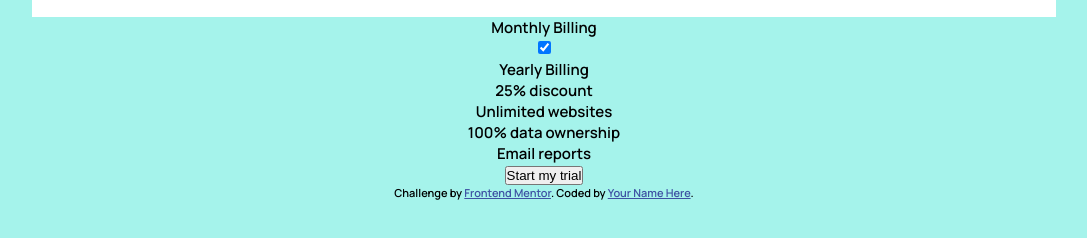
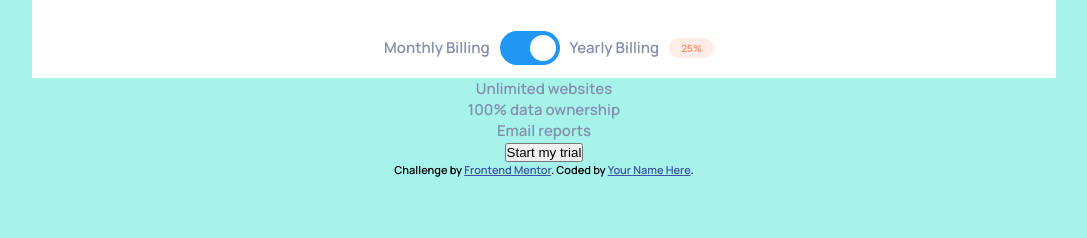
Before and after one commit to ersati/Interactive-pricing-component, a plain HTML site: page index.html in a window 1280 px wide. Shown: the part 328-566 px from the top of the page, without its empty margins (96-1183 px from the left). Drawn offline with Linux system fonts and the light colour scheme.

Commit message:
add styles to mid card

```diff
--- a/_main.scss
+++ b/_main.scss
@@ -26,9 +26,10 @@
 
 section.card {
     text-align: center;
+    color: var(--greyBlue);
 
     div.card__top {
-        color: var(--greyBlue);
+
         background-color: white;
         width: 80%;
         margin: 0 auto;
@@ -41,7 +42,8 @@ section.card {
         padding: 20px;
 
         .card__top__text {
-            flex-basis:100%;
+            flex-basis: 100%;
+
             .card__top__span-text {
                 margin-right: 5px;
             }
@@ -62,11 +64,12 @@ section.card {
             -webkit-appearance: none;
             width: 100%;
             height: 10px;
-            margin: 30px 0 ;
+            margin: 30px 0;
             border-radius: 999px;
             background: var(--softCyan);
 
         }
+
         input[type="range"]::-webkit-slider-thumb {
             -webkit-appearance: none;
             cursor: pointer;
@@ -77,7 +80,7 @@ section.card {
             background: url(/images/icon-slider.svg) var(--strongCyan);
             background-position: center;
             background-repeat: no-repeat;
-          }
+        }
 
 
         .card__top__input {
@@ -95,12 +98,77 @@ section.card {
             }
         }
     }
+
+    .card__mid {
+        display: flex;
+        width: 80%;
+        margin: 0 auto;
+        background-color: white;
+        padding: 10px;
+        justify-content: center;
+        align-items: center;
+
+        .card__mid__text {
+            padding: 10px;
+        }
+
+        /*input toggle slider*/
+        .card__mid__label {
+            position: relative;
+            display: inline-block;
+            width: 60px;
+            height: 34px;
+
+            .card__mid__input {
+                opacity: 0;
+                width: 0;
+                height: 0;
+            }
+            .card__mid__input-span {
+                position: absolute;
+                cursor: pointer;
+                top: 0;
+                left: 0;
+                right: 0;
+                bottom: 0;
+                background-color: #ccc;
+                border-radius: 34px;
+                -webkit-transition: .4s;
+                transition: .4s;
+            }
+            .card__mid__input-span:before {
+                position: absolute;
+                content: "";
+                height: 26px;
+                width: 26px;
+                left: 4px;
+                bottom: 4px;
+                background-color: white;
+                border-radius: 50%;
+                -webkit-transition: .4s;
+                transition: .4s;
+            }
+            .card__mid__input:checked+.card__mid__input-span {
+                background-color: #2196F3;
+            }
+            .card__mid__input:focus+.card__mid__input-span {
+                box-shadow: 0 0 1px #2196F3;
+            }
+            .card__mid__input:checked+.card__mid__input-span:before {
+                -webkit-transform: translateX(26px);
+                -ms-transform: translateX(26px);
+                transform: translateX(26px);
+            }
+        }
+        /* end slider button */
+        .card__mid__text__span-discount {
+            background-color: var(--lightGrayRed);
+            color: var(--lightRed);
+            padding: 3px 12px;
+            border-radius: 30px;
+            font-size: 10px;
+        }
+    }
+
+
 }
-
-// .header::before{
-//     content: url(/images/pattern-circles.svg);
-//     position: absolute;
-//     color: black;
-//     top: 0;
-//     right: 50%;
-// }
--- a/index.html
+++ b/index.html
@@ -42,14 +42,14 @@
   </div>
 
   <div class="card__mid">
-    <p>Monthly Billing</p>
-    <label class="switch">
-      <input type="checkbox" checked>
-      <span class="slider round"></span>
+    <p class="card__mid__text">Monthly Billing</p>
+    <label class="card__mid__label switch">
+      <input class="card__mid__input" type="checkbox" checked>
+      <span class="card__mid__input-span slider round"></span>
     </label>
 
-    <p>Yearly Billing</p>
-    <span>25% discount</span>
+    <p class="card__mid__text">Yearly Billing</p>
+    <span class="card__mid__text__span-discount">25%</span>
   </div>
 
   <div class="card__bottom">
```
Also changed, not shown: css/style.css.
